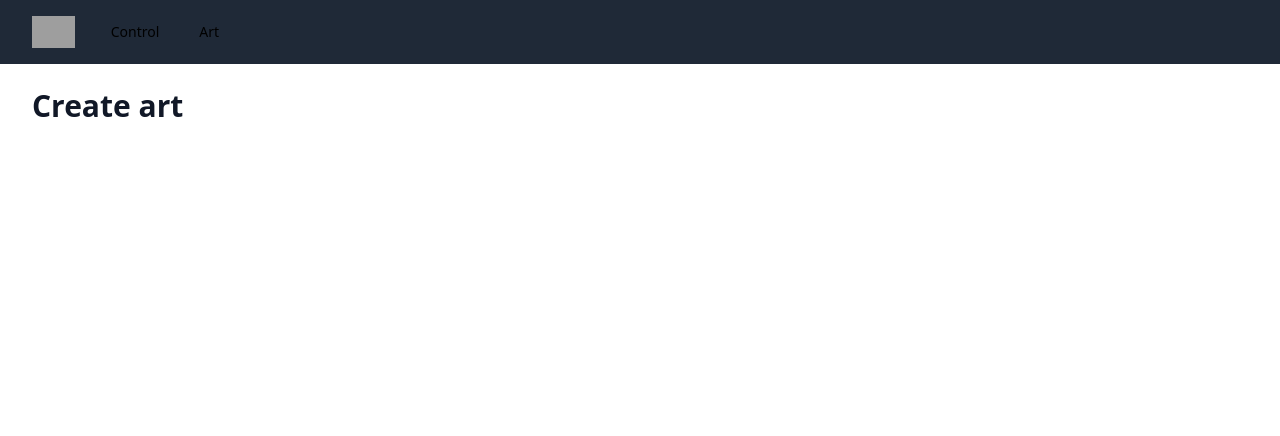
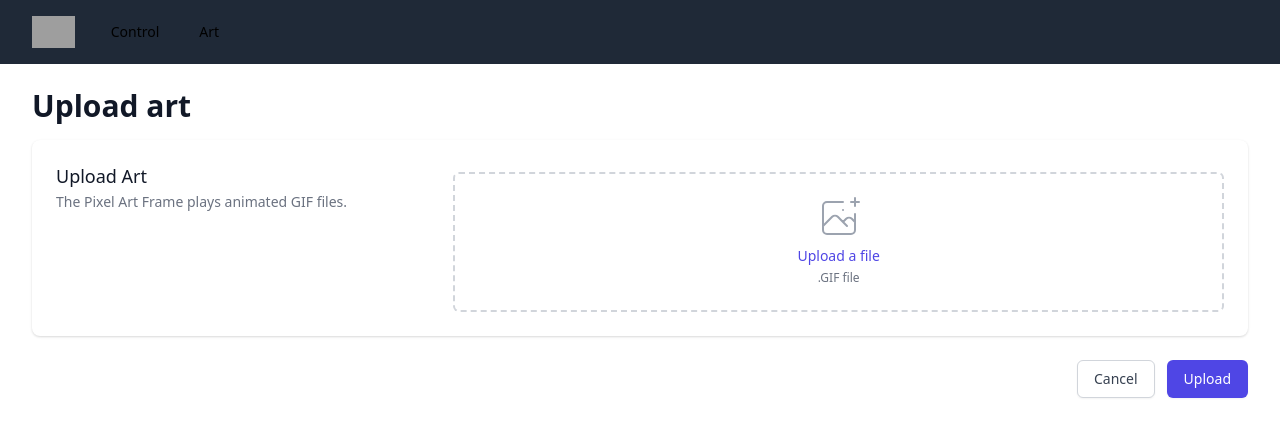
Before and after one commit to VincentBean/pixel-art-frame, a Vue app: page /art/create in a window 1280 px wide. Shown: the top 436 px of the page. Built offline with nearby package versions, Linux system fonts and the light colour scheme; grey boxes are pictures that could not be loaded.

Commit message:
File upload

```diff
--- a/src/views/Create.vue
+++ b/src/views/Create.vue
@@ -1,5 +1,61 @@
 <template>
-  <PageHeading title="Create art"/>
+  <PageHeading title="Upload art"/>
+
+  <div class="space-y-6 mt-4">
+    <form class="space-y-6" action="http://192.168.178.150/upload" method="POST" enctype="multipart/form-data">
+
+      <div class="bg-white shadow px-4 py-5 sm:rounded-lg sm:p-6">
+        <div class="md:grid md:grid-cols-3 md:gap-6">
+          <div class="md:col-span-1">
+            <h3 class="text-lg font-medium leading-6 text-gray-900">Upload Art</h3>
+            <p class="mt-1 text-sm text-gray-500">
+              The Pixel Art Frame plays animated GIF files.
+            </p>
+          </div>
+          <div class="mt-5 md:mt-0 md:col-span-2">
+            <div>
+              <div class="mt-2 flex justify-center px-6 pt-5 pb-6 border-2 border-gray-300 border-dashed rounded-md">
+                <div class="space-y-1 text-center">
+                  <svg class="mx-auto h-12 w-12 text-gray-400" stroke="currentColor" fill="none" viewBox="0 0 48 48"
+                       aria-hidden="true">
+                    <path
+                        d="M28 8H12a4 4 0 00-4 4v20m32-12v8m0 0v8a4 4 0 01-4 4H12a4 4 0 01-4-4v-4m32-4l-3.172-3.172a4 4 0 00-5.656 0L28 28M8 32l9.172-9.172a4 4 0 015.656 0L28 28m0 0l4 4m4-24h8m-4-4v8m-12 4h.02"
+                        stroke-width="2" stroke-linecap="round" stroke-linejoin="round"/>
+                  </svg>
+                  <div class="flex text-sm text-gray-600">
+                    <label for="file-upload"
+                           class="relative cursor-pointer bg-white rounded-md font-medium text-indigo-600 hover:text-indigo-500 focus-within:outline-none focus-within:ring-2 focus-within:ring-offset-2 focus-within:ring-indigo-500">
+                      <span>Upload a file</span>
+                      <input id="file-upload" @change="fileSelected" name="data" type="file" class="sr-only">
+                    </label>
+                  </div>
+                  <p class="text-xs text-gray-500">
+                    <span v-if="file == null">.GIF file</span>
+                    <span v-if="file != null">
+                      {{ file.name }} ({{ file.size }} bytes)
+                    </span>
+                  </p>
+                </div>
+              </div>
+            </div>
+          </div>
+        </div>
+      </div>
+
+      <div class="flex justify-end">
+        <router-link to="/art" type="button"
+                     class="bg-white py-2 px-4 border border-gray-300 rounded-md shadow-sm text-sm font-medium text-gray-700 hover:bg-gray-50 focus:outline-none focus:ring-2 focus:ring-offset-2 focus:ring-indigo-500">
+          Cancel
+        </router-link>
+        <button type="submit"
+                class="ml-3 inline-flex justify-center py-2 px-4 border border-transparent shadow-sm text-sm font-medium rounded-md text-white bg-indigo-600 hover:bg-indigo-700 focus:outline-none focus:ring-2 focus:ring-offset-2 focus:ring-indigo-500">
+          Upload
+        </button>
+      </div>
+    </form>
+
+  </div>
+
 </template>
 
 <script>
@@ -7,7 +63,17 @@ import PageHeading from "../components/PageHeading.vue";
 
 export default {
   name: "Create",
-  components: {PageHeading}
+  components: {PageHeading},
+  data: function () {
+    return {
+      file: null
+    }
+  },
+  methods: {
+    fileSelected(e) {
+      this.file = e.target.files[0]
+    }
+  }
 }
 </script>
 
```
